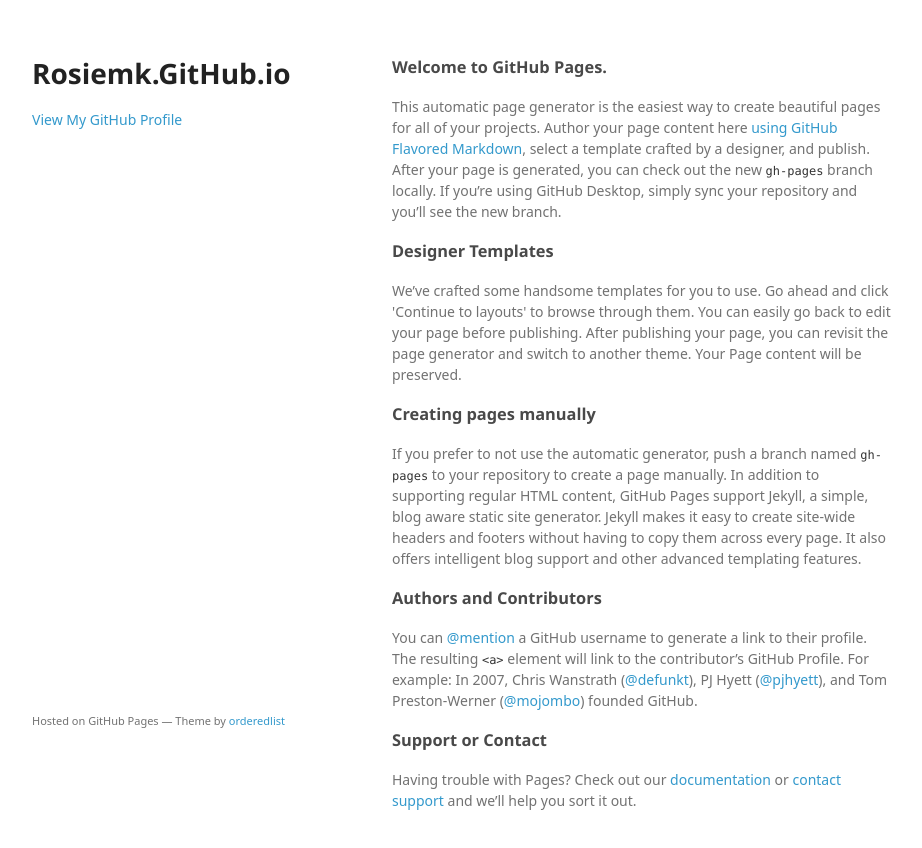
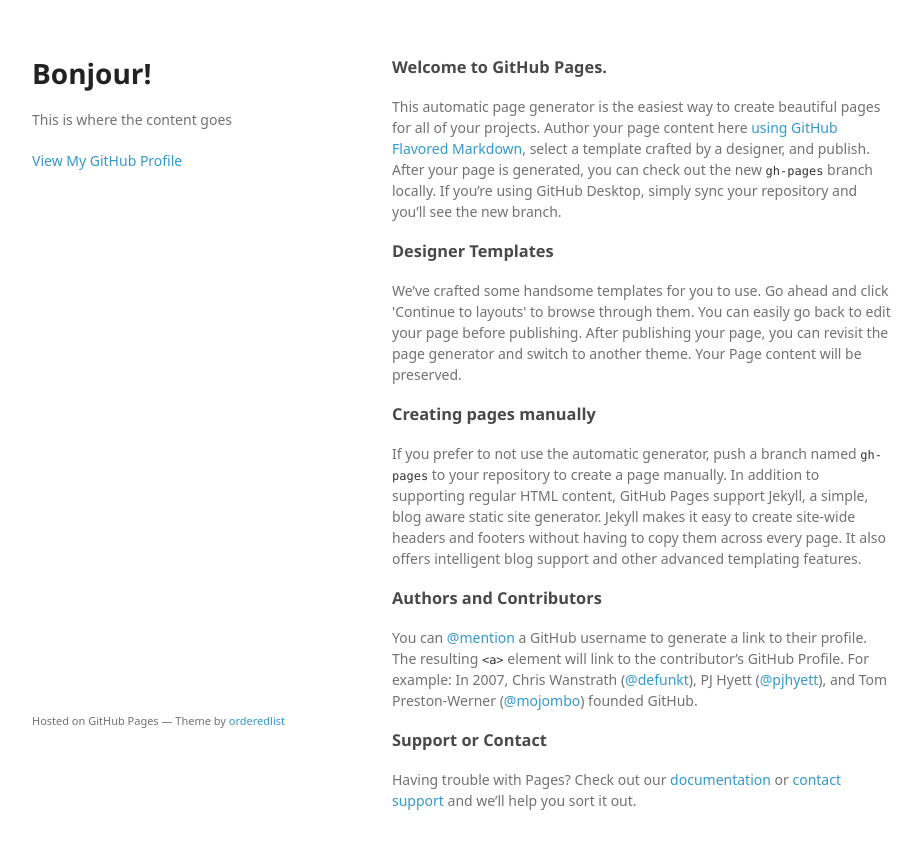
Before and after one commit to rosiemk/rosiemk.github.io, a plain HTML site: page index.html in a window 1280 px wide. Shown: the whole page, without its empty margins (178-1100 px from the left). Drawn offline with Linux system fonts and the light colour scheme; a web font is replaced by a local one.

Commit message:
Title and tagline

```diff
--- a/index.html
+++ b/index.html
@@ -15,8 +15,8 @@
   <body>
     <div class="wrapper">
       <header>
-        <h1>Rosiemk.GitHub.io</h1>
-        <p></p>
+        <h1>Bonjour!</h1>
+        <p>This is where the content goes</p>
 
 
         <p class="view"><a href="https://github.com/rosiemk">View My GitHub Profile</a></p>
```
